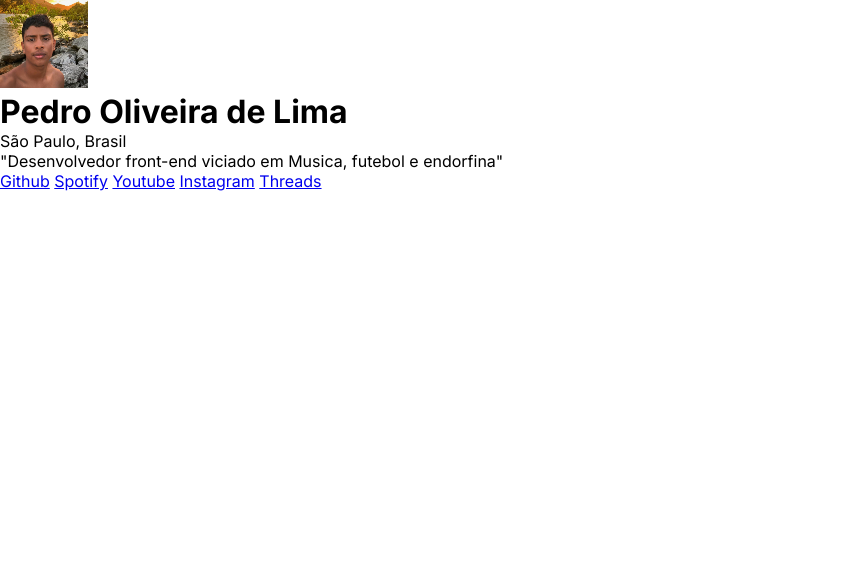
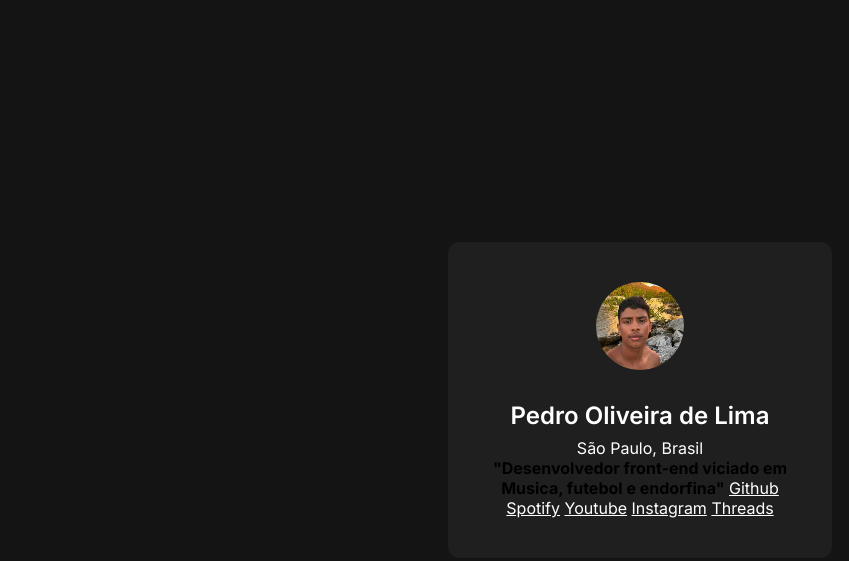
Before and after one commit to PedroLima11TIA/Meus-_links, a plain HTML site: page index.html in a window 1280 px wide. Shown: the whole page, without its empty margins (0-849 px from the left). Drawn offline with Linux system fonts and the light colour scheme.

Commit message:
continuação de desenvolvimento do CSS e alteração de um paragrafo HTML para strong

```diff
--- a/index.html
+++ b/index.html
@@ -15,7 +15,7 @@
         <h1>Pedro Oliveira de Lima</h1>
         <p>São Paulo, Brasil</p>
 
-        <p>"Desenvolvedor front-end viciado em Musica, futebol e endorfina"</p>
+        <strong>"Desenvolvedor front-end viciado em Musica, futebol e endorfina"</strong>
 
         <a href="https://github.com/PedroLima11TIA">Github</a>
         <a href="https://open.spotify.com/playlist/1zUK9l9OtgjSvLD2mHvOvQ">Spotify</a>
--- a/style.css
+++ b/style.css
@@ -4,3 +4,33 @@
     box-sizing: border-box;
     font-family: "Inter", sans-serif;
 }
+ body{
+        background-color: #141414;
+        height: 100vh;
+        display: flex;
+        justify-content: center;
+        align-items: center;
+}
+ div {
+    background-color: #1f1f1f;
+    width: 384px;
+    padding: 40px;
+    text-align: center;
+    border-radius: 12px;
+ }
+
+h1, p, a{
+    color: #fff;
+}
+
+div img{
+    border-radius: 50%;
+    margin-bottom: 24px;
+}
+
+div h1 {
+    font-size: 24px;
+    line-height: 36px;
+    font-weight: 600;
+    margin-bottom: 4px;
+}
```
